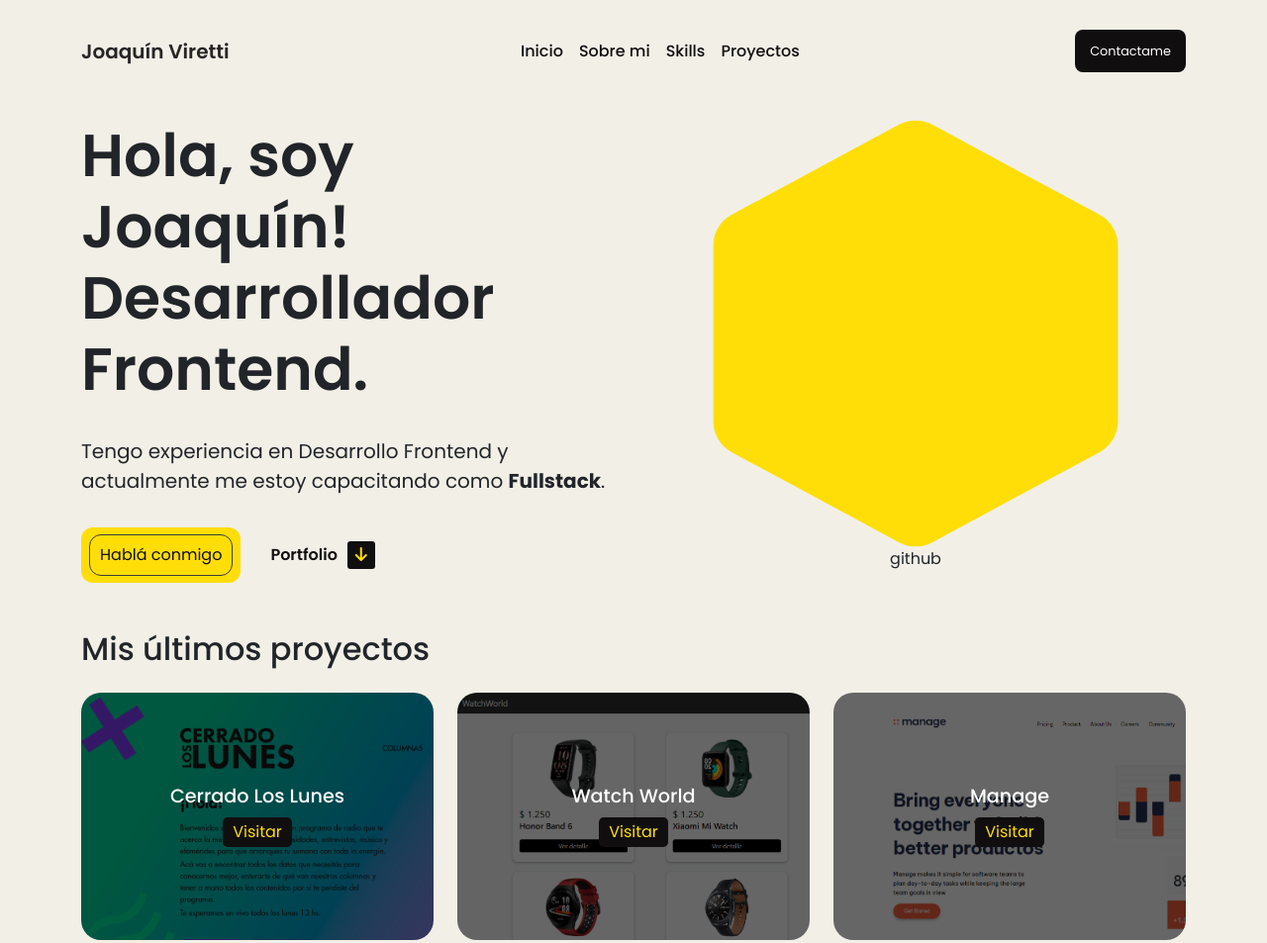
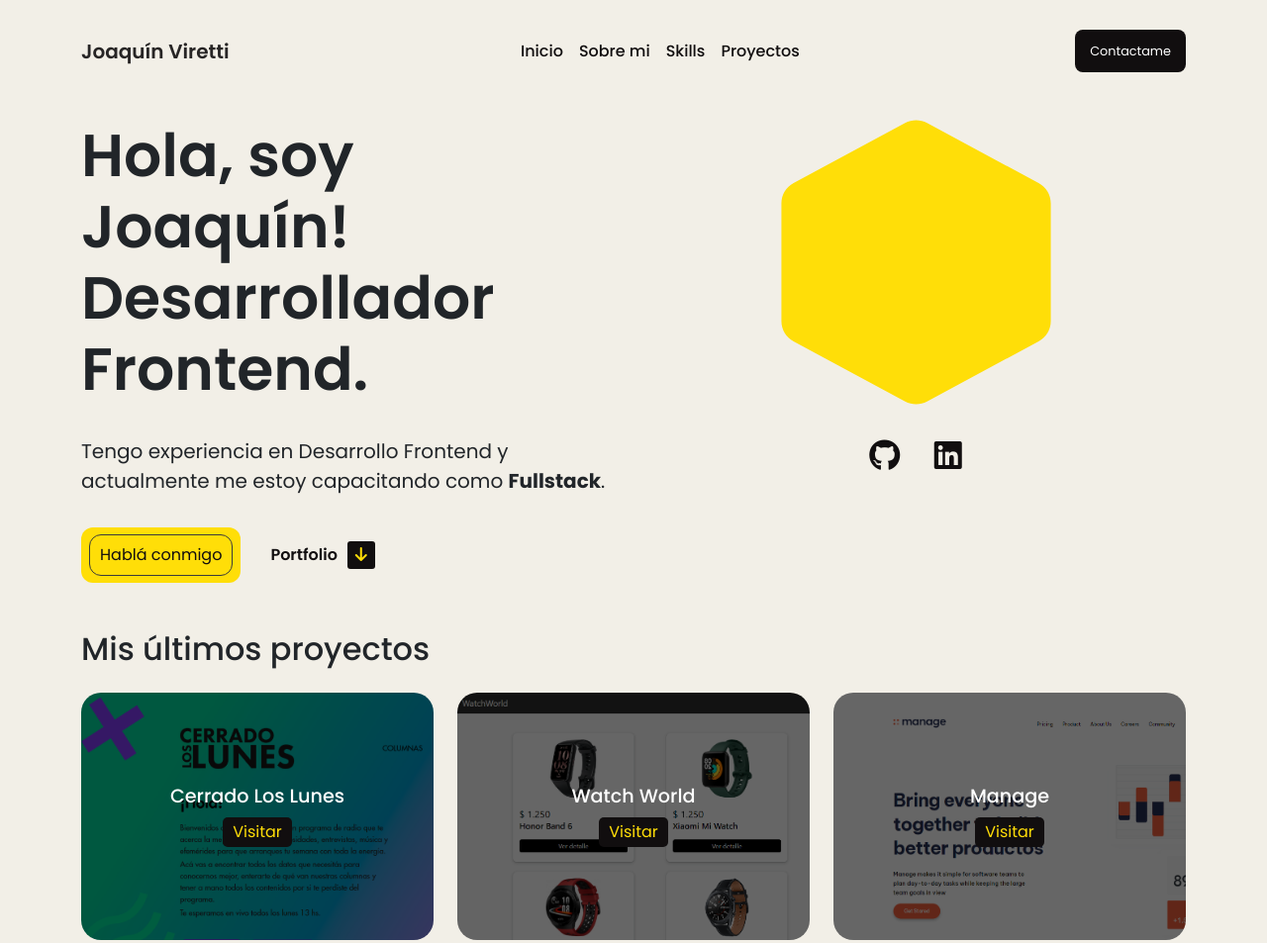
Before and after one commit to Joaquinviretti/portfolio-v2, a website: page index.html in a window 1280 px wide. Shown: the top 953 px of the page at 99% size. Drawn offline with nearby package versions, Linux system fonts and the light colour scheme.

Commit message:
changing header

```diff
--- a/index.html
+++ b/index.html
@@ -54,17 +54,24 @@
                         <a class="button--secondary" href="">
                             <span>Hablá conmigo</span>
                         </a>
-                        <div class="link-portfolio">
-                            <a href="#portfolio">Portfolio</a>
-                            <a href="#" class="portfolio-icon">
+                        <div class="link-proyectos">
+                            <a href="#proyectos">Portfolio</a>
+                            <a href="#" class="proyectos-icon">
                                 <i class="fa-solid fa-arrow-down"></i>
                             </a>
                         </div>
                     </div>
                 </div>
-                <div class="d-none d-sm-none d-md-flex col col-left">
-                    <img class="polygon" src="./img/polygon.svg" alt="">
-                    github
+                <div class="col col-left">
+                    <img class="d-none d-sm-none d-md-flex polygon" src="./img/polygon.svg" alt="">
+                    <div class="icons">
+                        <a target="_blank" href="https://github.com/Joaquinviretti">
+                            <i class="fa-brands fa-2xl fa-github"></i>
+                        </a>
+                        <a target="_blank" href="https://www.linkedin.com/in/joaquinviretti/">
+                            <i class="fa-brands fa-2xl fa-linkedin"></i>
+                        </a>
+                    </div>
                 </div>
             </div>
         </div>
--- a/styles/scss/pages/_home.scss
+++ b/styles/scss/pages/_home.scss
@@ -30,7 +30,7 @@ header {
         .right-links {
             display: flex;
             align-items: center;
-            .link-portfolio {
+            .link-proyectos {
                 margin-left: 30px;
                 display: flex;
                 align-items: center;
@@ -38,7 +38,7 @@ header {
                     color: $black;
                     font-weight: 600;
                 }
-                .portfolio-icon {
+                .proyectos-icon {
                     width: 28px;
                     height: 28px;
                     border-radius: 3px;
@@ -76,7 +76,14 @@ header {
         align-items: center;
         flex-direction: column;
         .polygon {
-            width: 75%;
+            width: 50%;
+        }
+        .icons {
+            padding-top: 40px;
+            i {
+                padding: 0 15px;
+                color: $black;
+            }
         }
     }
 }
```
Also changed, not shown: styles/css/style.css, 1 other file.
